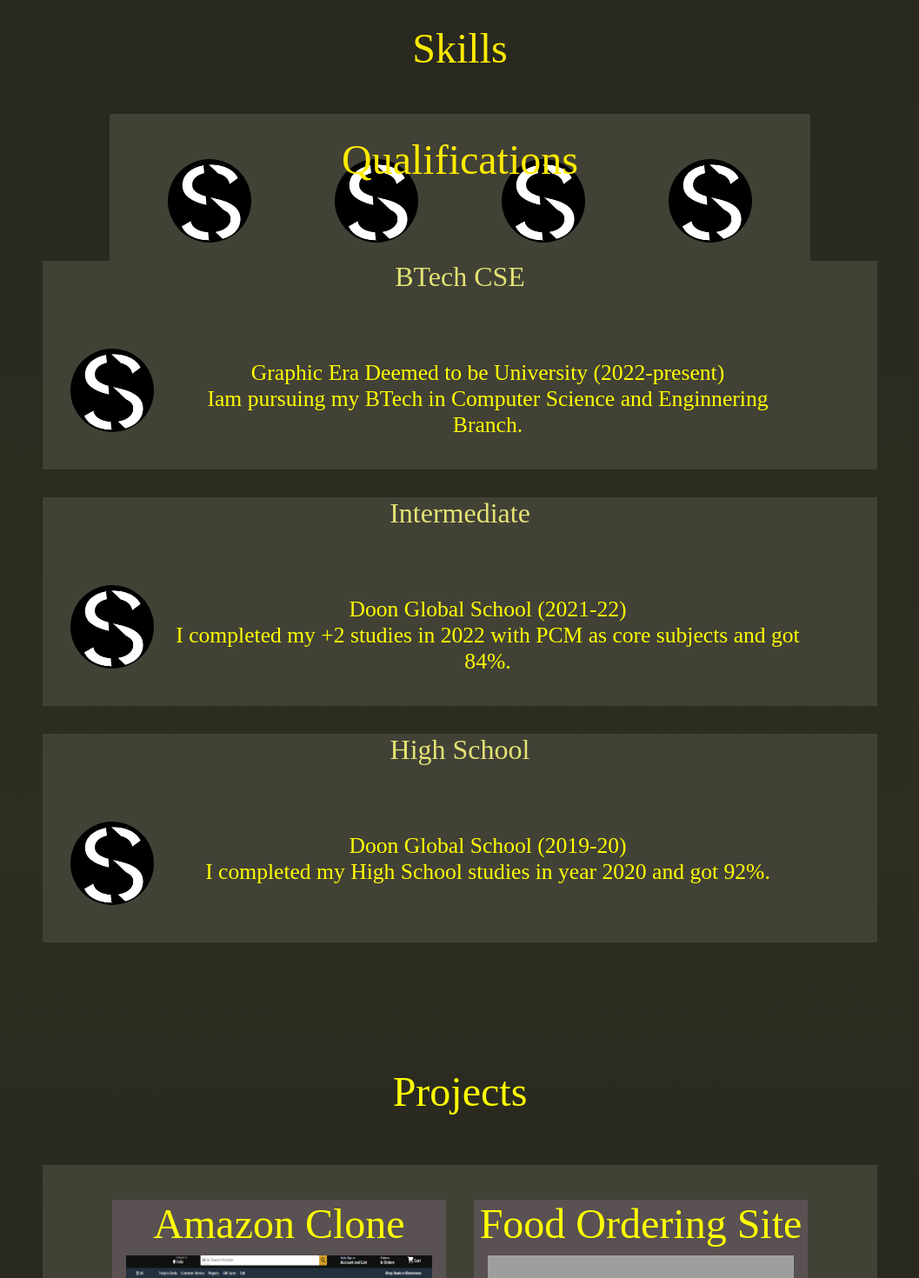
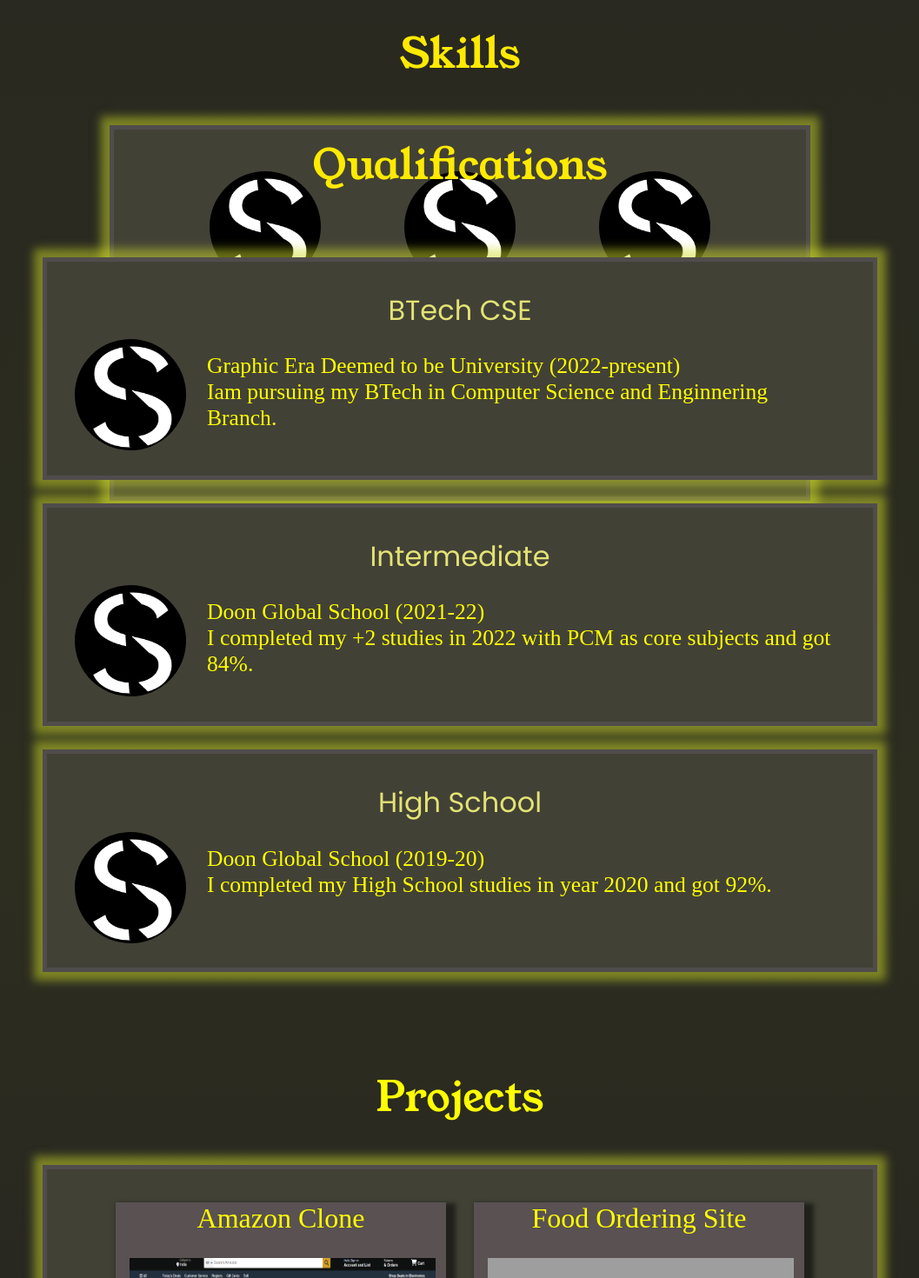
Before and after one commit to Shiwang0-0/Triweb-Learning, a React (Create React App) app in the folder Projects/portfolio/: page / in a window 1280 px wide. Shown: the part 1200-2670 px from the top of the page at 87% size, without its empty margins (111-1168 px from the left). Built offline with nearby package versions, Linux system fonts and the light colour scheme; grey boxes are pictures that could not be loaded.

Commit message:
changes in styles like font text, border shadow

```diff
--- a/Projects/portfolio/src/components/contact/contact.css
+++ b/Projects/portfolio/src/components/contact/contact.css
@@ -1,9 +1,11 @@
+@import url('https://fonts.googleapis.com/css2?family=Courier+Prime&family=Special+Elite&family=Young+Serif&display=swap');
 .contactText{
     margin-top: 5rem;
     height: 3rem;
     text-align: center;
      font-size: 3rem;
      color: #FFEA00;
+     font-family: 'Young Serif', serif;
 }
 
 .contactSection{
@@ -12,6 +14,7 @@
     justify-content: center;
     margin-top: 4rem;
     width: 100%;
+
 }
 .contactMe{
     align-items: center;
@@ -21,7 +24,7 @@
     display: flex;
     justify-content: center;
     align-items: center;
-
+    box-shadow: 0px 0px 8px 8px rgba(246, 255, 0, 0.5);
 }
 
 .contactForm{
@@ -45,9 +48,15 @@
 }
 
 .submitButton{
+    background-color: #82817a;
+    font-size: 1rem;
+    color: #000000;
+    height: 3rem;
     width: 15rem;
     margin: auto;
+    cursor: pointer;
 }
+
 
 input, textarea{
     font-size: 1.1rem;
--- a/Projects/portfolio/src/components/navbar/navbar.css
+++ b/Projects/portfolio/src/components/navbar/navbar.css
@@ -21,7 +21,9 @@
     margin-top: 1rem;
     margin-left: 1rem;
     border-radius: 100%;
-}
+    border: 2px solid rgb(33, 31, 31);
+    cursor: pointer;
+    }
 
 .socialHandlesLink
 {
--- a/Projects/portfolio/src/components/projects/project.css
+++ b/Projects/portfolio/src/components/projects/project.css
@@ -1,3 +1,4 @@
+@import url('https://fonts.googleapis.com/css2?family=Courier+Prime&family=Special+Elite&family=Young+Serif&display=swap');
 .projects{
     height: 40rem;
 }
@@ -7,6 +8,15 @@
     text-align: center;
      font-size: 3rem;
      color: yellow;
+     font-family: 'Young Serif', serif;
+}
+
+.projectContainerText{
+    height: 3rem;
+    text-align: center;
+     font-size: 2rem;
+     color: yellow;
+     font-family: cursive;
 }
 
 .projectImg{
@@ -24,6 +34,7 @@
     justify-content: center;
     margin-top: 4rem;
     width: 100%;
+
     /* background-color: pink; */
 }
 
@@ -35,6 +46,8 @@
     height: 50rem;
     width:60rem;
     background-color: #424136;
+    border: 5px solid rgb(80, 76, 76);
+    box-shadow: 0 0 10px 10px rgba(207, 222, 40, 0.5);
 }
 
 .projectContainer{
@@ -42,6 +55,16 @@
     height: 20rem;
     background-color: rgb(89, 81, 82);
     width: 40%;
+    /* border: 5px solid rgb(47, 46, 46); */
+    box-shadow: 6px 6px 5px 5px rgba(0, 0, 0, 0.5);;
+}
+.projectContainer:hover{
+  margin: 1rem;
+  height: 20rem;
+  background-color: rgb(89, 81, 82);
+  width: 40%;
+  /* border: 5px solid rgb(47, 46, 46); */
+  box-shadow: 0px 0px 8px 8px rgba(246, 255, 0, 0.5);
 }
 
 .options {
--- a/Projects/portfolio/src/components/projects/project.jsx
+++ b/Projects/portfolio/src/components/projects/project.jsx
@@ -22,7 +22,7 @@ export const Projects = () => {
           <div className="projectContainer">
             <div className="project1">
                 <img src={amazon} alt="amazon" className="projectImg" />
-              <div className="projectText">
+              <div className="projectContainerText">
                 Amazon Clone
                 <div class="options">
                 <button className="opt1" onClick={redirectToAmazon}>Live</button>
@@ -35,7 +35,7 @@ export const Projects = () => {
           <div className="projectContainer">
             <div className="project2">
             <img src={onlineMeals} alt="amazon" className="projectImg" />
-              <div className="projectText">Food Ordering Site
+              <div className="projectContainerText">Food Ordering Site
               <div class="options">
               <button className="opt1" onClick={redirectToAmazon}>Live</button>
               <button className="opt1" onClick={redirectToAmazon}>Code</button>
@@ -46,7 +46,7 @@ export const Projects = () => {
           <div className="projectContainer">
             <div className="project3">
             <img src={tictactoe} alt="amazon" className="projectImg" />
-              <div className="projectText">TicTactoe
+              <div className="projectContainerText">TicTactoe
               <div class="options">
               <button className="opt1" onClick={redirectToticTacToe}>Live</button>
               <button className="opt1" onClick={redirectToticTacToeGit}>Code</button>
@@ -57,7 +57,7 @@ export const Projects = () => {
           <div className="projectContainer">
             <div className="project4">
             <img src={gymimg} alt="amazon" className="projectImg" />
-              <div className="projectText">Gym
+              <div className="projectContainerText">Gym
               <div class="options">
               <button className="opt1" onClick={redirectToAmazon}>Live</button>
               <button className="opt1" onClick={redirectToAmazon}>Code</button>
--- a/Projects/portfolio/src/components/qualifications/qualifications.css
+++ b/Projects/portfolio/src/components/qualifications/qualifications.css
@@ -1,9 +1,12 @@
+@import url('https://fonts.googleapis.com/css2?family=Courier+Prime&family=Special+Elite&family=Young+Serif&display=swap');
+@import url('https://fonts.googleapis.com/css2?family=Courier+Prime&family=Poppins&family=Special+Elite&family=Young+Serif&display=swap');
 .qualificationText{
     height: 3rem;
     text-align: center;
      font-size: 3rem;
      color: #FFEA00;
      margin-top: 5rem;
+     font-family: 'Young Serif', serif;
 }
 
 .qualificationSection{
@@ -13,12 +16,16 @@
     width: 100%;
     height: 60rem;
 
+
 }
 
 .Quali{
-    height: 15rem;
+    height: 16rem;
     width:60rem;
+    margin: 1.7rem;
     background-color: #424136;
+    border: 5px solid rgb(80, 76, 76);
+    box-shadow: 0 0 10px 10px rgba(207, 222, 40, 0.5);
 }
 
 .courseHeading{
@@ -26,26 +33,28 @@
     margin-top: 2rem;
     font-size: 2rem;
     color: rgb(227, 227, 116);
+    font-family: 'Poppins', sans-serif;
 }
 
 
 .college{
+    margin-top: -1.4rem;
     display: flex;
     text-align: center;
 }
 
 
 .collegeLogo{
-    height: 6rem;
-    width: 6rem;
+    height: 8rem;
+    width: 8rem;
     border-radius: 100%;
-    margin-top: 4rem;
+    margin-top: 2rem;
     margin-left: 2rem;
 }
 
 .collegeData{
-    text-align: center;
-    margin-top: 4.8rem;
+    text-align: left;
+    margin-top: 3rem;
     margin-left: 1.5rem;
     font-size: 1.6rem;
     width: 45rem;
--- a/Projects/portfolio/src/components/resume/resume.css
+++ b/Projects/portfolio/src/components/resume/resume.css
@@ -4,12 +4,13 @@
     height: 5rem;
     width: 15rem;
     font-size: 1.5rem;
-
+    color: rgb(54, 40, 40);
+    box-shadow: 6px 6px 3px 3px rgba(91, 90, 72, 0.5);
 }
 
 .download:hover {
-    background-color: #eaca58;
-    color: rgb(255, 255, 255);
+    background-color: #efc610;
+    color: rgb(0, 0, 0);
 }
 
 
--- a/Projects/portfolio/src/components/skills/skills.css
+++ b/Projects/portfolio/src/components/skills/skills.css
@@ -1,9 +1,12 @@
+ @import url('https://fonts.googleapis.com/css2?family=Courier+Prime&family=Special+Elite&family=Young+Serif&display=swap');
+
 .skillsText{
     margin-top: -13rem;
     height: 3rem;
     /* background-color: pink; */
     text-align: center;
      font-size: 3rem;
+     font-family: 'Young Serif', serif;
      color: #FFEA00;
 }
 
@@ -24,15 +27,25 @@
     align-items: center;
     flex-wrap: wrap;
     /* flex-basis: calc(33.33% - 10px); */
-    height: 25rem;
+    height: 27rem;
     width: 63%;
     background-color: #424136;
+    border: 5px solid rgb(80, 76, 76);
+    box-shadow: 0 0 10px 10px rgba(207, 222, 40, 0.5);;
 }
+
+/* .skillsSectionBox:hover{
+    background-color: #58574a;
+} */
 
 .skill{
     border-radius: 100%;
-    height: 6rem;
-    width: 6rem;
+    height: 8rem;
+    width: 8rem;
     margin-top: 0rem;
     margin: 3rem;
 }
+
+.skill:hover{
+    box-shadow: 0 0 15px 15px rgba(0, 0, 0, 0.5);;
+}
--- a/Projects/portfolio/src/components/wave/wave.css
+++ b/Projects/portfolio/src/components/wave/wave.css
@@ -12,6 +12,12 @@
 
 .aboutMepara
 {
+    margin-top:9rem;
     text-align: center;
     color: black;
 }
+.myImage{
+    margin-top: 9rem;
+    margin-left: -1rem;
+    object-fit: cover;
+}
```
